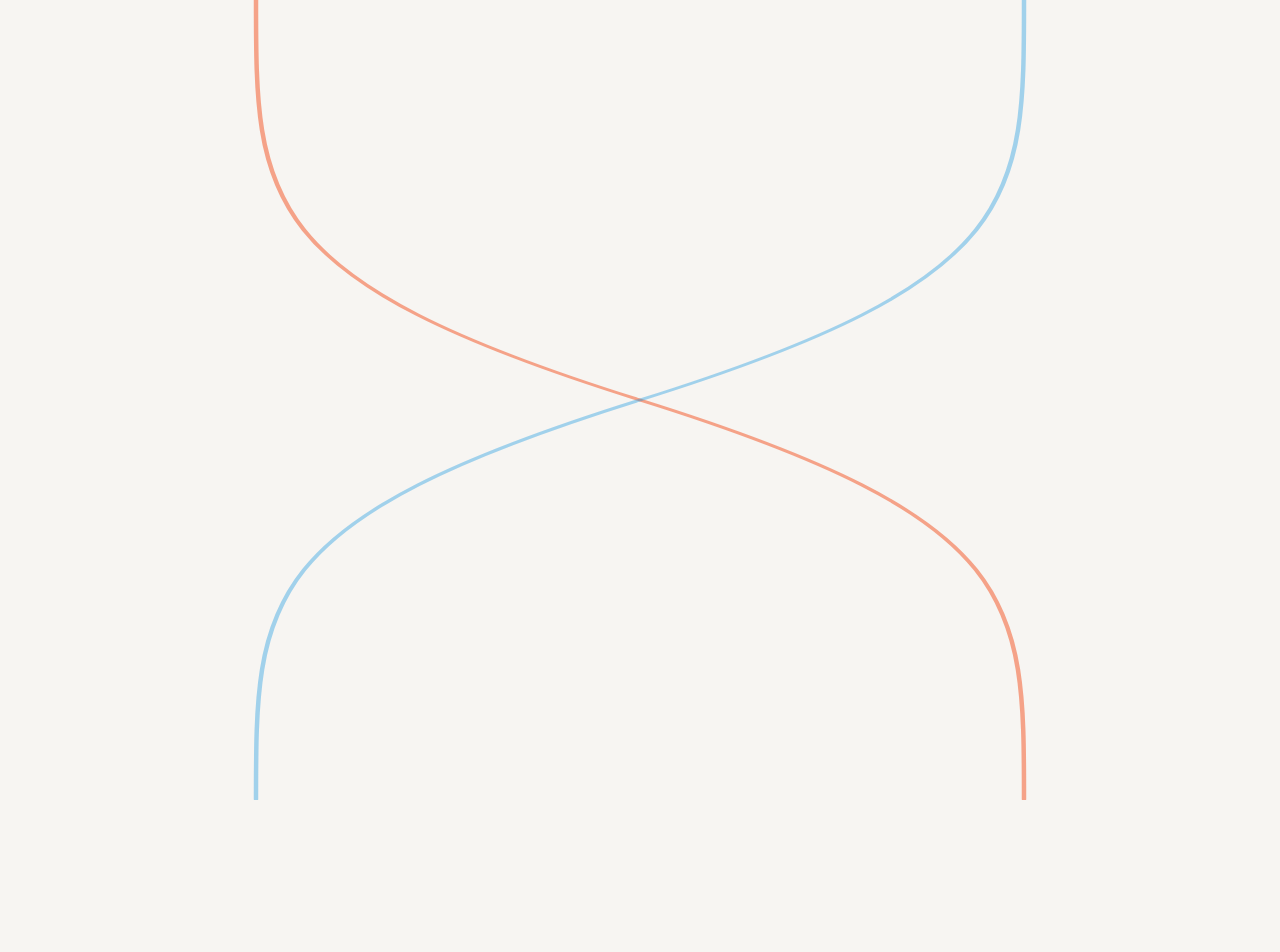
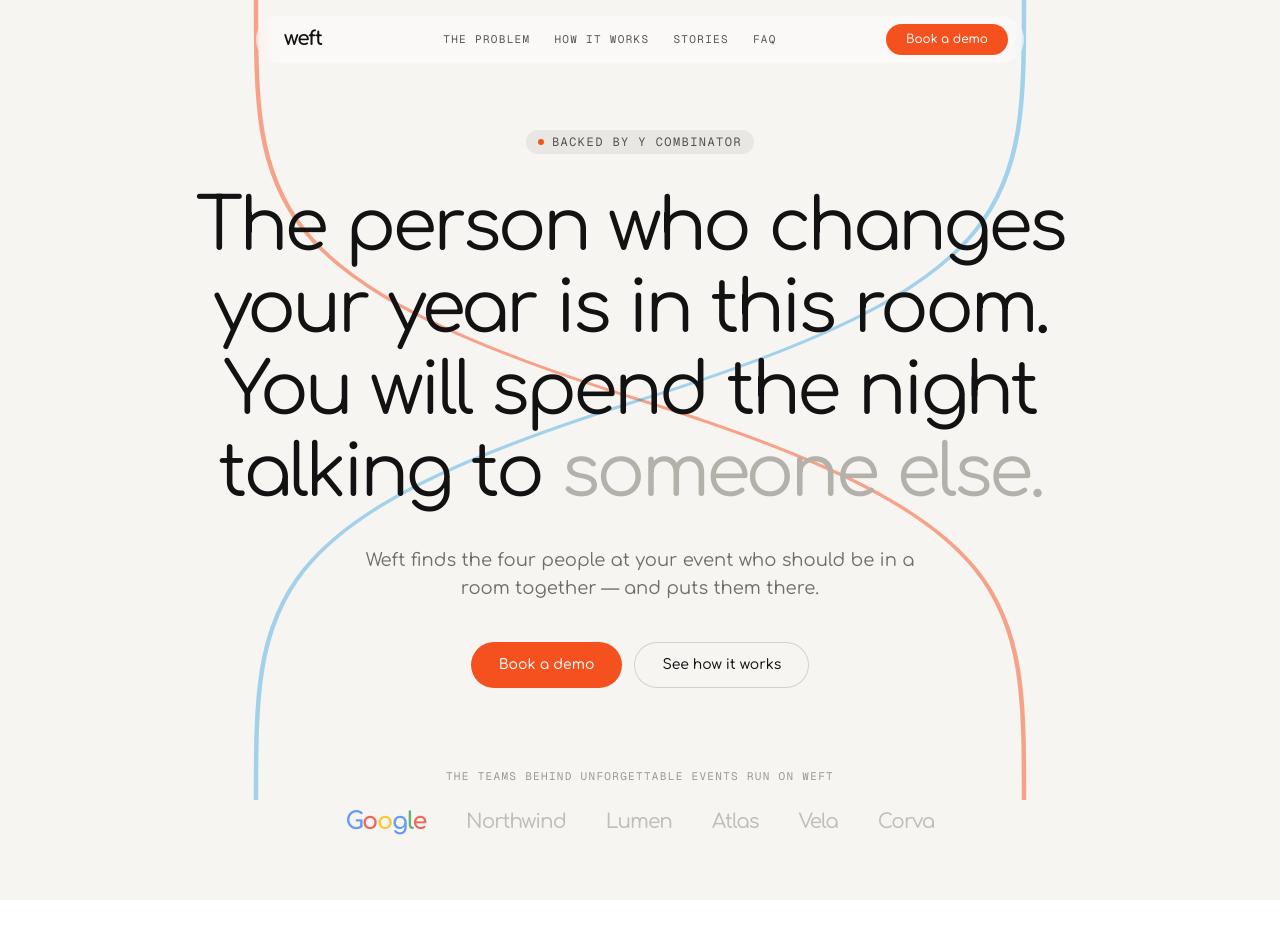
Before and after one commit to weftnow/web-frontend, a Next.js app: page / in a window 1280 px wide. Shown: the top 952 px of the page. After the commit the page ends 900 px from the top, so only its background shows below. Built offline with nearby package versions, Linux system fonts and the light colour scheme.

Commit message:
feat: Nav pill and Hero with dual CTA, YC badge, logo wall
Co-Authored-By: Claude Opus 4.8 <noreply@anthropic.com>

```diff
--- a/app/page.tsx
+++ b/app/page.tsx
@@ -1,23 +1,14 @@
 import { WeaveCanvas } from "@/components/ui/WeaveCanvas";
-import { SectionShell } from "@/components/ui/SectionShell";
+import { Nav } from "@/components/sections/Nav";
+import { Hero } from "@/components/sections/Hero";
 
 export default function Home() {
   return (
     <>
       <WeaveCanvas />
-      <main className="relative">
-        <SectionShell act="warm">
-          <div className="h-[80vh]" />
-        </SectionShell>
-        <SectionShell act="dark">
-          <div className="h-[80vh]" />
-        </SectionShell>
-        <SectionShell act="ember">
-          <div className="h-[40vh]" />
-        </SectionShell>
-        <SectionShell act="light">
-          <div className="h-[80vh]" />
-        </SectionShell>
+      <Nav />
+      <main className="relative bg-bone">
+        <Hero />
       </main>
     </>
   );
--- /dev/null
+++ b/components/sections/Hero.tsx
@@ -0,0 +1,80 @@
+"use client";
+
+import { content } from "@/content";
+import { RevealText } from "@/components/ui/RevealText";
+import { Eyebrow } from "@/components/ui/Eyebrow";
+import { PillButton } from "@/components/ui/PillButton";
+import { motion, useReducedMotion } from "motion/react";
+import { fadeUp } from "@/lib/motion";
+
+function GoogleWordmark() {
+  // Real Google wordmark built from text with the brand's letter colors.
+  return (
+    <span className="font-display text-2xl font-bold tracking-tight" aria-label="Google">
+      <span style={{ color: "#4285F4" }}>G</span>
+      <span style={{ color: "#EA4335" }}>o</span>
+      <span style={{ color: "#FBBC05" }}>o</span>
+      <span style={{ color: "#4285F4" }}>g</span>
+      <span style={{ color: "#34A853" }}>l</span>
+      <span style={{ color: "#EA4335" }}>e</span>
+    </span>
+  );
+}
+
+export function Hero() {
+  const reduce = useReducedMotion();
+  const { hero, logos } = content;
+
+  return (
+    <section className="relative z-10 flex min-h-[92vh] flex-col items-center justify-center overflow-hidden px-6 pt-32 pb-16 text-center">
+      <motion.div
+        initial={reduce ? undefined : "hidden"}
+        animate={reduce ? undefined : "show"}
+        variants={fadeUp}
+      >
+        <Eyebrow>{hero.ycLabel}</Eyebrow>
+      </motion.div>
+
+      <RevealText
+        as="h1"
+        lines={hero.headline}
+        className="mt-8 max-w-4xl text-4xl leading-[1.08] text-ink sm:text-5xl md:text-6xl lg:text-7xl"
+      />
+
+      <motion.p
+        className="mt-8 max-w-xl text-lg text-ink/60"
+        initial={reduce ? undefined : { opacity: 0, y: 16 }}
+        animate={reduce ? undefined : { opacity: 1, y: 0 }}
+        transition={{ delay: 0.6, duration: 0.6 }}
+      >
+        {hero.sub}
+      </motion.p>
+
+      <motion.div
+        className="mt-10 flex flex-wrap items-center justify-center gap-3"
+        initial={reduce ? undefined : { opacity: 0 }}
+        animate={reduce ? undefined : { opacity: 1 }}
+        transition={{ delay: 0.8, duration: 0.5 }}
+      >
+        <PillButton href="#contact" variant="solid">
+          {hero.ctaPrimary}
+        </PillButton>
+        <PillButton href="#how" variant="outline">
+          {hero.ctaSecondary}
+        </PillButton>
+      </motion.div>
+
+      <div className="mt-20 w-full max-w-4xl">
+        <p className="font-meta text-[11px] text-ink/40">{logos.intro}</p>
+        <div className="mt-6 flex flex-wrap items-center justify-center gap-x-10 gap-y-4 opacity-80">
+          <GoogleWordmark />
+          {logos.placeholders.map((name) => (
+            <span key={name} className="font-display text-xl font-medium text-ink/30">
+              {name}
+            </span>
+          ))}
+        </div>
+      </div>
+    </section>
+  );
+}
--- /dev/null
+++ b/components/sections/Nav.tsx
@@ -0,0 +1,45 @@
+"use client";
+
+import { useEffect, useState } from "react";
+import { content } from "@/content";
+import { PillButton } from "@/components/ui/PillButton";
+
+export function Nav() {
+  const [scrolled, setScrolled] = useState(false);
+  useEffect(() => {
+    const onScroll = () => setScrolled(window.scrollY > 24);
+    onScroll();
+    window.addEventListener("scroll", onScroll, { passive: true });
+    return () => window.removeEventListener("scroll", onScroll);
+  }, []);
+
+  return (
+    <header className="fixed inset-x-0 top-4 z-50 flex justify-center px-4">
+      <nav
+        className={`flex w-full max-w-3xl items-center justify-between rounded-full px-4 py-2 transition-all duration-300 ${
+          scrolled
+            ? "bg-paper/80 shadow-[0_8px_30px_rgba(0,0,0,0.06)] backdrop-blur-md"
+            : "bg-paper/40 backdrop-blur-sm"
+        }`}
+      >
+        <a href="#" className="font-display px-3 text-xl font-bold text-ink">
+          weft
+        </a>
+        <div className="hidden items-center gap-6 md:flex">
+          {content.nav.links.map((l) => (
+            <a
+              key={l.href}
+              href={l.href}
+              className="font-meta text-[11px] text-ink/70 transition-colors hover:text-ink"
+            >
+              {l.label}
+            </a>
+          ))}
+        </div>
+        <PillButton href="#contact" className="!px-5 !py-2 text-xs">
+          {content.nav.cta}
+        </PillButton>
+      </nav>
+    </header>
+  );
+}
```
